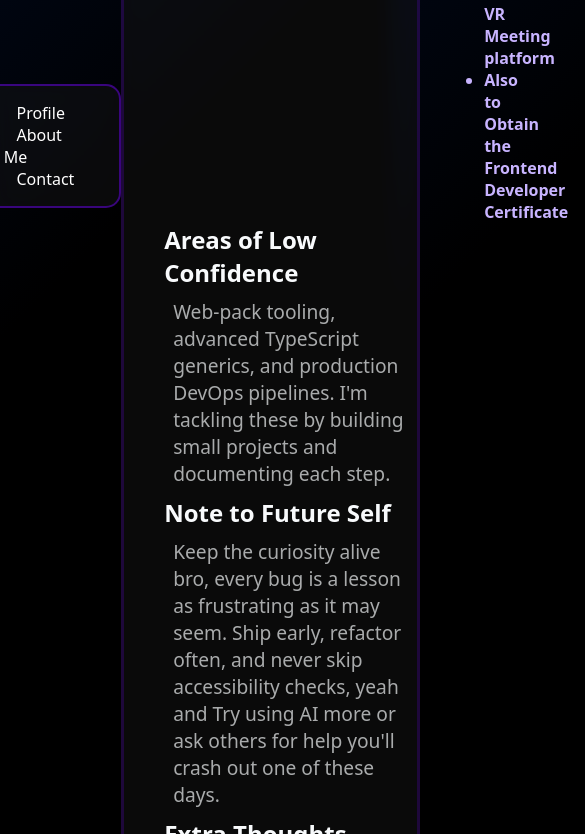
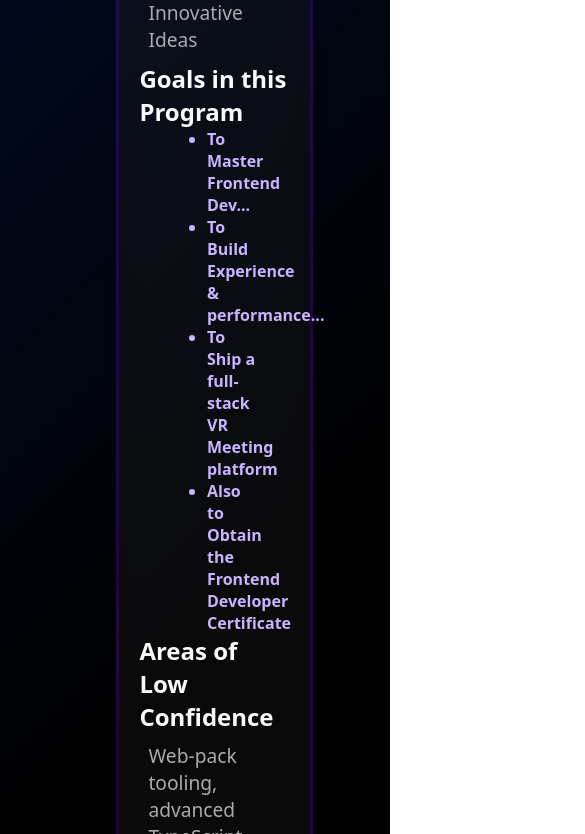
Before and after one commit to sonofaudi/p, a plain HTML site: page about.html in a window 390 px wide. Shown: the part 977-1811 px from the top of the page, 585 px wide, since content can reach past the window. Drawn offline with Linux system fonts and the light colour scheme; a script that the page names is missing.

Commit message:
Added responsiveness for others.glass-btn:hover { transform: translateY(-2px); } devices

```diff
--- a/about.html
+++ b/about.html
@@ -8,7 +8,7 @@
   <link rel="stylesheet" href="css/style01.css">
 </head>
 <body class="about-page">
-  <header class="glass-bar">
+  <header class="glass-bar-about">
     <nav>
       <a href="index.html">Profile</a>
       <a href="about.html" class="active">About Me</a>
@@ -16,7 +16,7 @@
     </nav>
   </header>
 
-  <main class="card about-card" data-testid="test-about-page">
+  <main class="about-card" data-testid="test-about-page">
     <h1>About Me</h1>
 
     <section data-testid="test-about-bio">
@@ -30,7 +30,7 @@
 
     <section data-testid="test-about-goals">
       <h2>Goals in this Program</h2>
-      <ul>
+      <ul class="bullets">
         <strong>
         <li>To Master Frontend Dev...</li>
         <li>To Build Experience & performance...</li>
--- a/css/style01.css
+++ b/css/style01.css
@@ -3,16 +3,14 @@
 .glass-bar  {border: 2px solid  rgba(111, 0, 255, 0.466); position: absolute; bottom: 85%;right: 73%; z-index: 10;border-radius: 15px; background: rgba(36, 36, 36, 0.281); backdrop-filter: blur(10px); padding: 1rem 2rem; display: flex; justify-content: center; gap: 2rem; }
 .glass-bar a{ color: #fff; text-decoration: none; font-weight: 500; padding: .4rem .8rem; border-radius: 8px; transition: background .2s; }
 .glass-bar a:hover, .glass-bar a.active { background: var(--accent); }
-label       { display: block; margin: 1rem 0 .3rem; font-weight: 500; }
-input, textarea { width: 100%; padding: .7rem; border: 1px solid var(--accent); background: transparent; color: inherit; border-radius: 8px; }
-.error     { color: #ff6b6b; font-size: .85rem; margin-top: .2rem; display: block; }
-.success   { color: #51cf66; font-weight: 600; margin-top: 1rem; }
-.glass-btn { width: 100%; margin-top: 1.2rem; padding: .8rem; border: none; border-radius: 8px; background: var(--accent); color: #fff;background-color: rgba(148, 148, 148, 0.13); font-weight: 600; cursor: pointer; transition: transform .2s; }
-.glass-btn:hover { transform: translateY(-2px); }
-.about-card ul { padding-left: 20rem;color: rgb(200, 180, 255); }
-.about-card {margin-top: 1.8rem;margin-left: 30%;border: 3px solid rgba(111, 0, 255, 0.199); background: rgba(36, 36, 36, 0.281); backdrop-filter: blur(10px);}
+.bullets { padding-left: 45%;color: rgb(200, 180, 255); }
+.about-card {border-radius:20px; padding: 20px;margin-right: 20%; margin-top: 6rem; border: 3px solid rgba(111, 0, 255, 0.199);margin-left: 30%; background: rgba(36, 36, 36, 0.281);width: 80%; backdrop-filter: blur(10px);}
 .form-card{position:relative; border:2px solid  rgba(111, 0, 255, 0.199);left: 10%; background: rgba(36, 36, 36, 0.281); backdrop-filter: blur(10px);}
 #input {border: 2px solid white;}
 body {background: linear-gradient(135deg, #00133f, #000000, #000000);color: #f8fafc;min-height: 100vh;}
 .about-page {display: flex;justify-content: center;align-items: center;}
 .about-card p{font-size: 1.2rem; padding:9px;color: #f8fafcab;}
+
+.glass-bar-about  {border: 2px solid  rgba(111, 0, 255, 0.466); position: absolute; bottom: 85%;right: 73%; z-index: 10;border-radius: 15px; background: rgba(36, 36, 36, 0.281); backdrop-filter: blur(10px); padding: 1rem 2rem; display: flex; justify-content: center; gap: 2rem; }
+.glass-bar-about a{ color: #fff; text-decoration: none; font-weight: 500; padding: .4rem .8rem; border-radius: 8px; transition: background .2s; }
+.glass-bar-about a:hover, .glass-bar a.active { background: var(--accent); }
--- a/style.css
+++ b/style.css
@@ -126,60 +126,66 @@
 
 
 
-@media (max-width: 1000px) {
+@media (max-width: 900px) {
   .profile-card,
   .glass-bar,
   .form-card,
   .card {
     position: static !important;
-    width: 90% !important;
+    width: 80% !important;
     max-width: 600px;
     margin-inline: auto;
     margin-block: 2rem;
   }
 
 
-  .glass-bar {
-    top: unset;
-    left: unset;
-    right: unset;
-    bottom: unset;
+
+.glass-bar-about{
     display: flex;
     flex-wrap: wrap;
     justify-content: center;
-    gap: 1rem;
-    padding: 1rem;
-    width: fit-content;
-    max-width: 100%;
-  }
+    align-items: center;
+    width: 80%;
+    height: auto;
+    height: fit-content;
+    max-width: 600px;
+    position: relative;
+    top: 5.5%;
+    position: absolute;
+    left: 10%;
+}
 
-.card.about-card{
-    position: static;
-    width: 50%;
-    max-width: 80%;
-    margin-inline: auto;
-    padding-right: 0;
+.about-card {
+  border-radius:20px;
+  padding: 20px;
+  margin-top: 1rem;
+  margin-left: 30%;
+  border: 3px solid rgba(111, 0, 255, 0.199);
+  background: rgba(36, 36, 36, 0.281);
+  width: 50%; backdrop-filter: blur(10px);
 }
-  .about-card ul {
-    padding-left: 0;
-  }
+.bullets { padding-right: 2rem;color: rgb(200, 180, 255); }
+
 }
 
 
 @media (max-width: 600px) {
-  body {
-    padding: 0.5rem;
-  }
-
-
   .profile-card,
   .card,
-  .form-card,
-  .about-card {
+  .form-card {
     padding: 1.5rem;
     border-radius: 20px;
   }
 
+  .about-card {
+  border-radius:20px;
+  padding: 20px;
+  margin-top: 1rem;
+  margin-left: 30%;
+  border: 3px solid rgba(111, 0, 255, 0.199);
+  background: rgba(36, 36, 36, 0.281);
+  width: 50%; backdrop-filter: blur(10px);
+}
 
   .profile-img {
     width: 80px;
@@ -199,6 +205,7 @@
   }
 
 
+
   .profile-name {
     font-size: 1.25rem;
   }
```
Also changed, not shown: contact.html (+7 -2 lines), css/form.css (+9 -0 lines).
